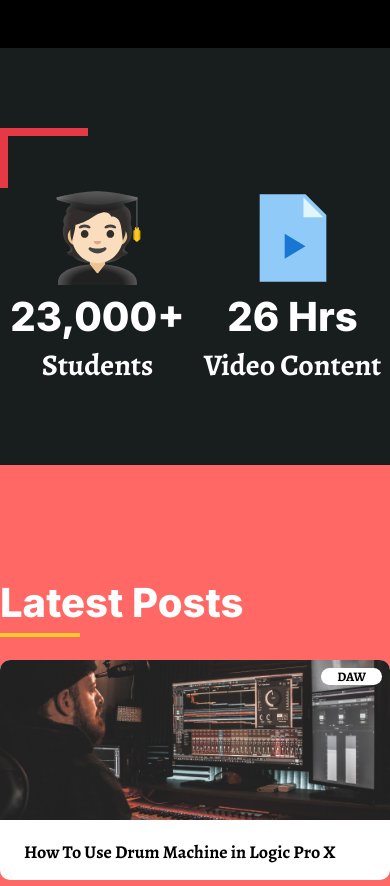
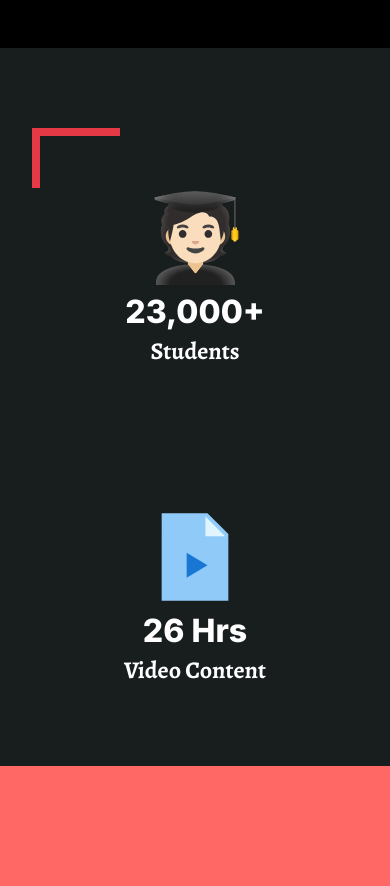
Before and after one commit to CSTKajesz/My_Reacts, a React (Vite) app in the folder Responsive-With-Figma/front-end/: page / in a window 390 px wide. Shown: the part 1580-2466 px from the top of the page. Built offline with nearby package versions, Linux system fonts and the light colour scheme.

Commit message:
Added responsive design to Info page

```diff
--- a/Responsive-With-Figma/front-end/src/components/Info/Info.css
+++ b/Responsive-With-Figma/front-end/src/components/Info/Info.css
@@ -27,3 +27,28 @@
     left: 0;
     top: 0;
 }
+
+/* Smartphone version */
+
+@media (max-width: 720px) {
+    #info .content-container {
+        flex-direction: column;
+        gap: 80px;
+    }
+
+    #info .content-container img {
+        height: 100px;
+    }
+
+    #info .info-content .amount {
+        font-size: 32px;
+    }
+
+    #info .info-content .type {
+        font-size: 24px;
+    }
+
+    #info .bg-element-2 {
+        left: 32px;
+    }
+}
```
